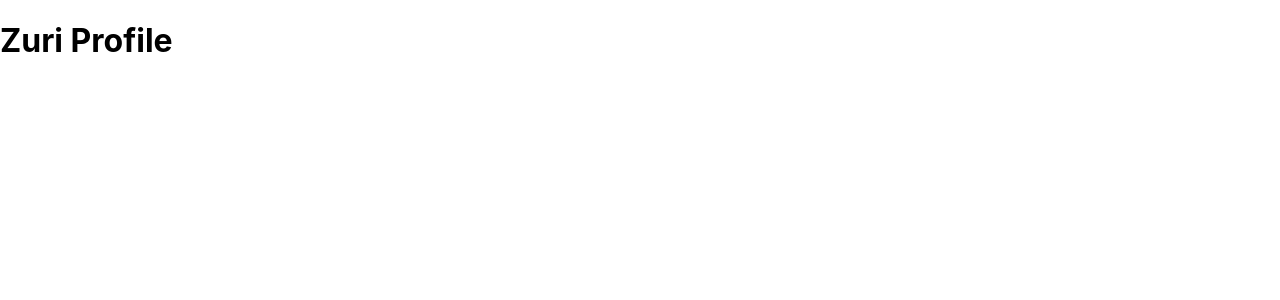
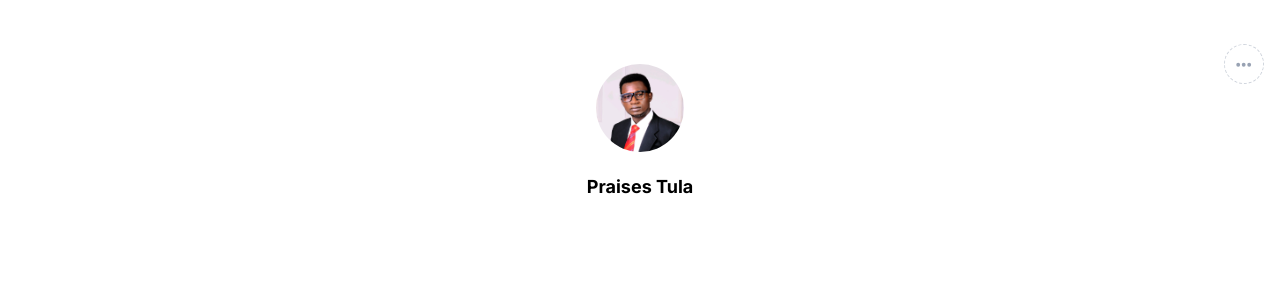
Before and after one commit to PraisesPJMT/Profile, a React (Create React App) app: page / in a window 1280 px wide. Shown: the top 300 px of the page. Built offline with nearby package versions, Linux system fonts and the light colour scheme.

Commit message:
Integrate `Profile` component to react app - Add `Profile` jsx component to `App.js` - Modify styles for `App` component at `App.css` & `Index.css`

```diff
--- a/src/App.css
+++ b/src/App.css
@@ -1 +1,11 @@
 /* App Styles */
+
+#root {
+  padding: 64px 16px;
+}
+
+h1 {
+  font-weight: 700;
+  font-size: 18px;
+  text-align: center;
+}
--- a/src/App.js
+++ b/src/App.js
@@ -1,9 +1,10 @@
 import React from 'react';
 import './App.css';
+import Profile from './components/Profile';
 
 function App() {
   return (
-    <h1>Zuri Profile</h1>
+    <Profile />
   );
 }
 
--- a/src/index.css
+++ b/src/index.css
@@ -1,30 +1,9 @@
 /* Global Styles */
+
+@import url('https://fonts.googleapis.com/css2?family=Inter:wght@500;600;700;800;900&display=swap');
 
 body {
   margin: 0;
   padding: 0;
-  font-family:
-    -apple-system,
-    BlinkMacSystemFont,
-    'Segoe UI',
-    'Roboto',
-    'Oxygen',
-    'Ubuntu',
-    'Cantarell',
-    'Fira Sans',
-    'Droid Sans',
-    'Helvetica Neue',
-    sans-serif;
-  -webkit-font-smoothing: antialiased;
-  -moz-osx-font-smoothing: grayscale;
+  font-family: 'Inter', sans-serif;
 }
-
-code {
-  font-family:
-    source-code-pro,
-    Menlo,
-    Monaco,
-    Consolas,
-    'Courier New',
-    monospace;
-}
```
